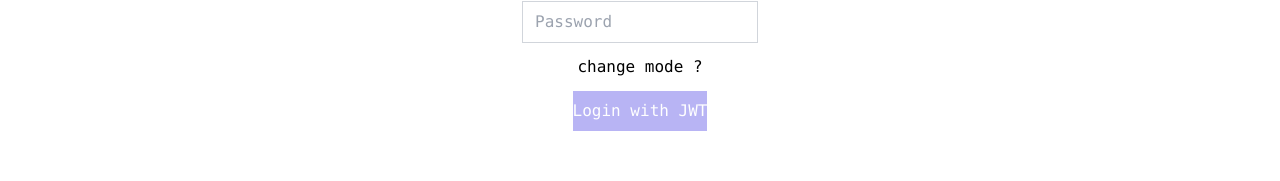
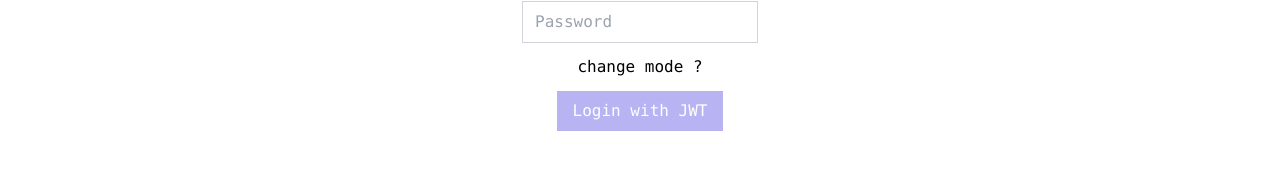
Before and after one commit to nabesuke5098/nextjs_blog, a Next.js app: page /admin-page in a window 1280 px wide. Shown: the part 399-580 px from the top of the page. Built offline with nearby package versions, Linux system fonts and the light colour scheme.

Commit message:
[modified]styles btn

```diff
--- a/components/Auth.tsx
+++ b/components/Auth.tsx
@@ -97,7 +97,7 @@ const Auth: React.FC = () => {
           <button
             disabled={!username || !password}
             type="submit"
-            className="disabled:opacity-40 py-2 text-white bg-indigo-600 hover:bg-indigo-700 focus:outline-none"
+            className="disabled:opacity-40 px-4 py-2 text-white bg-indigo-600 hover:bg-indigo-700 focus:outline-none"
           >
             {isLogin ? 'Login with JWT' : 'Create new user'}
           </button>
```
